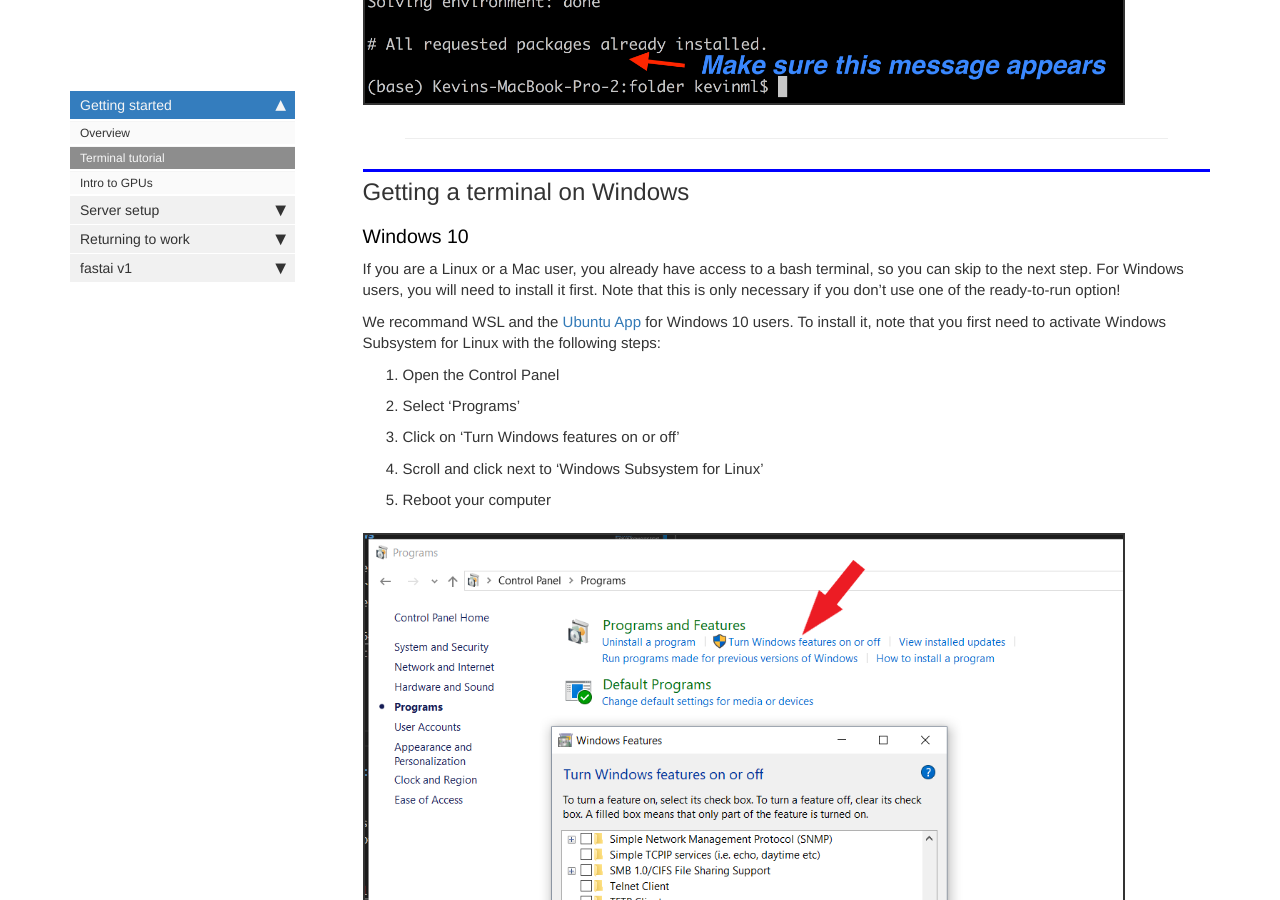
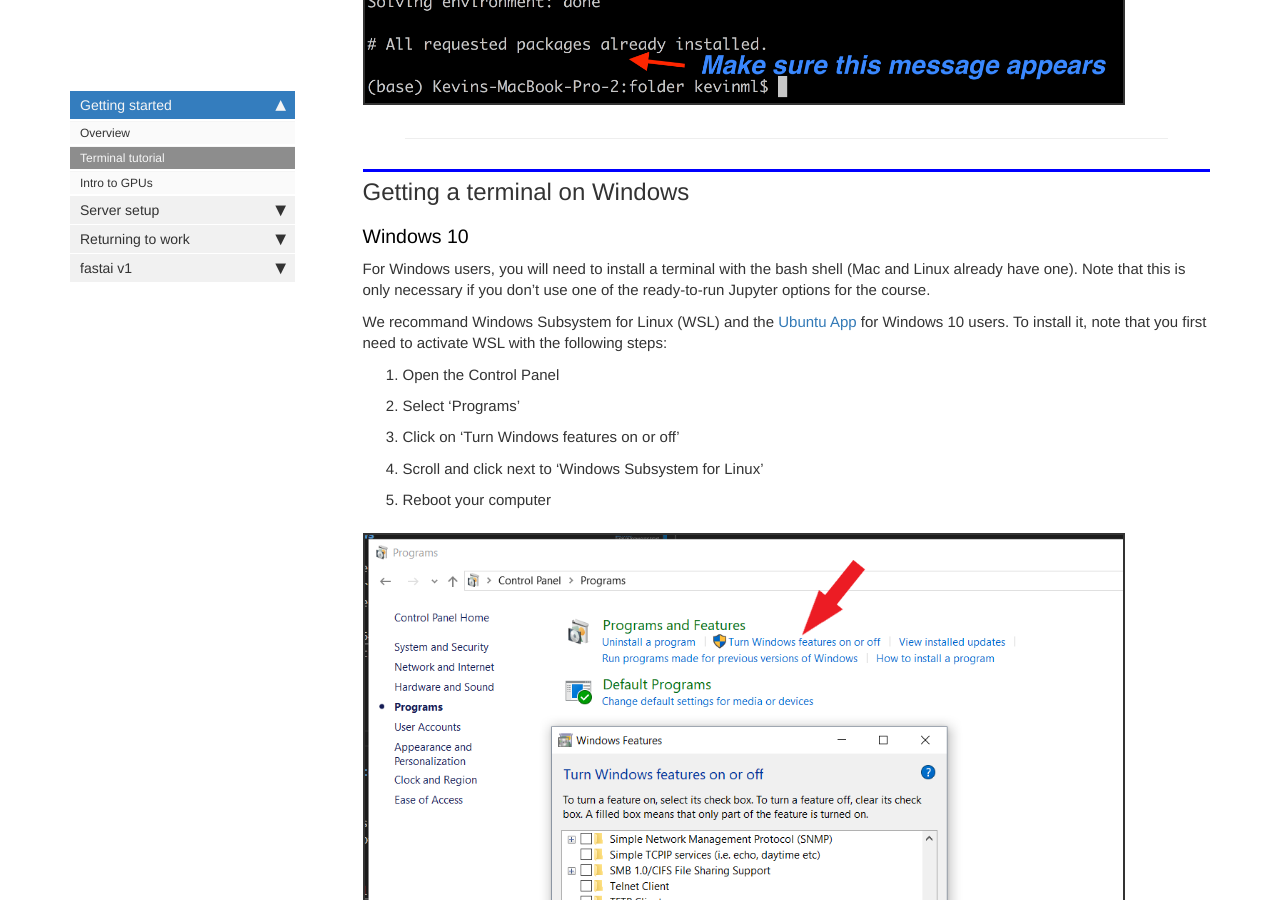
Before and after one commit to tamersalama/course-v3, a Jekyll site: the page built from docs/terminal_tutorial.md, in a window 1280 px wide and 900 px high, scrolled down 4014 px. Built offline with Jekyll 4.4.1, drawn with Linux system fonts in a browser that asks for light colours; nearby versions of some CDN libraries; comment, search, counter and statistics services are not loaded.

Commit message:
Update terminal_tutorial.md

```diff
--- a/docs/terminal_tutorial.md
+++ b/docs/terminal_tutorial.md
@@ -103,9 +103,9 @@ On more thing, if you want to update conda, you should write this in the termina
 
 ### Windows 10
 
-If you are a Linux or a Mac user, you already have access to a bash terminal, so you can skip to the next step. For Windows users, you will need to install it first. Note that this is only necessary if you don't use one of the ready-to-run option!
+For Windows users, you will need to install a terminal with the bash shell (Mac and Linux already have one). Note that this is only necessary if you don't use one of the ready-to-run Jupyter options for the course.
 
-We recommand WSL and the [Ubuntu App](https://www.microsoft.com/en-us/p/ubuntu/9nblggh4msv6#activetab=pivot:overviewtab) for Windows 10 users. To install it, note that you first need to activate Windows Subsystem for Linux with the following steps:
+We recommand Windows Subsystem for Linux (WSL) and the [Ubuntu App](https://www.microsoft.com/en-us/p/ubuntu/9nblggh4msv6#activetab=pivot:overviewtab) for Windows 10 users. To install it, note that you first need to activate WSL with the following steps:
 
 1. Open the Control Panel
 2. Select 'Programs'
```
